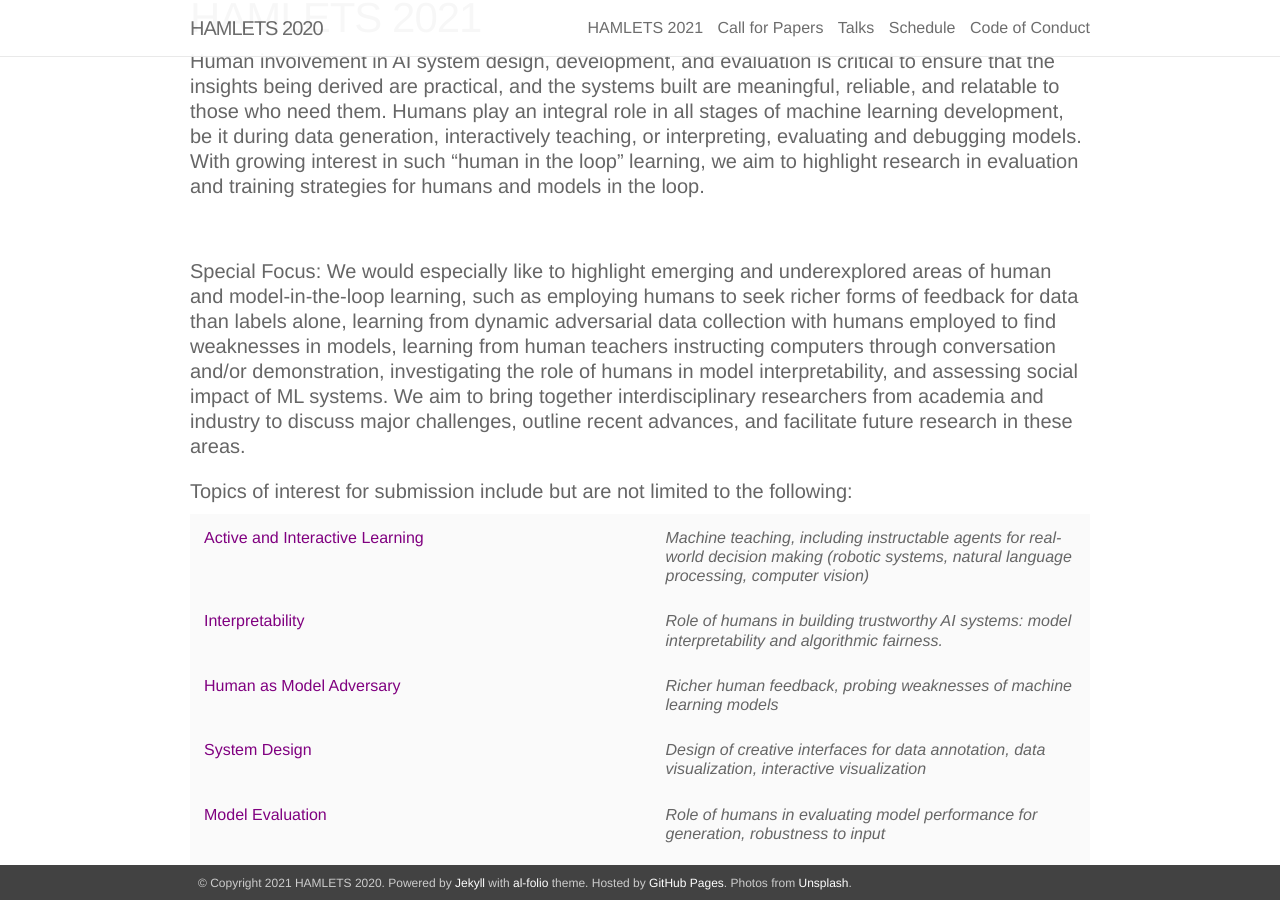
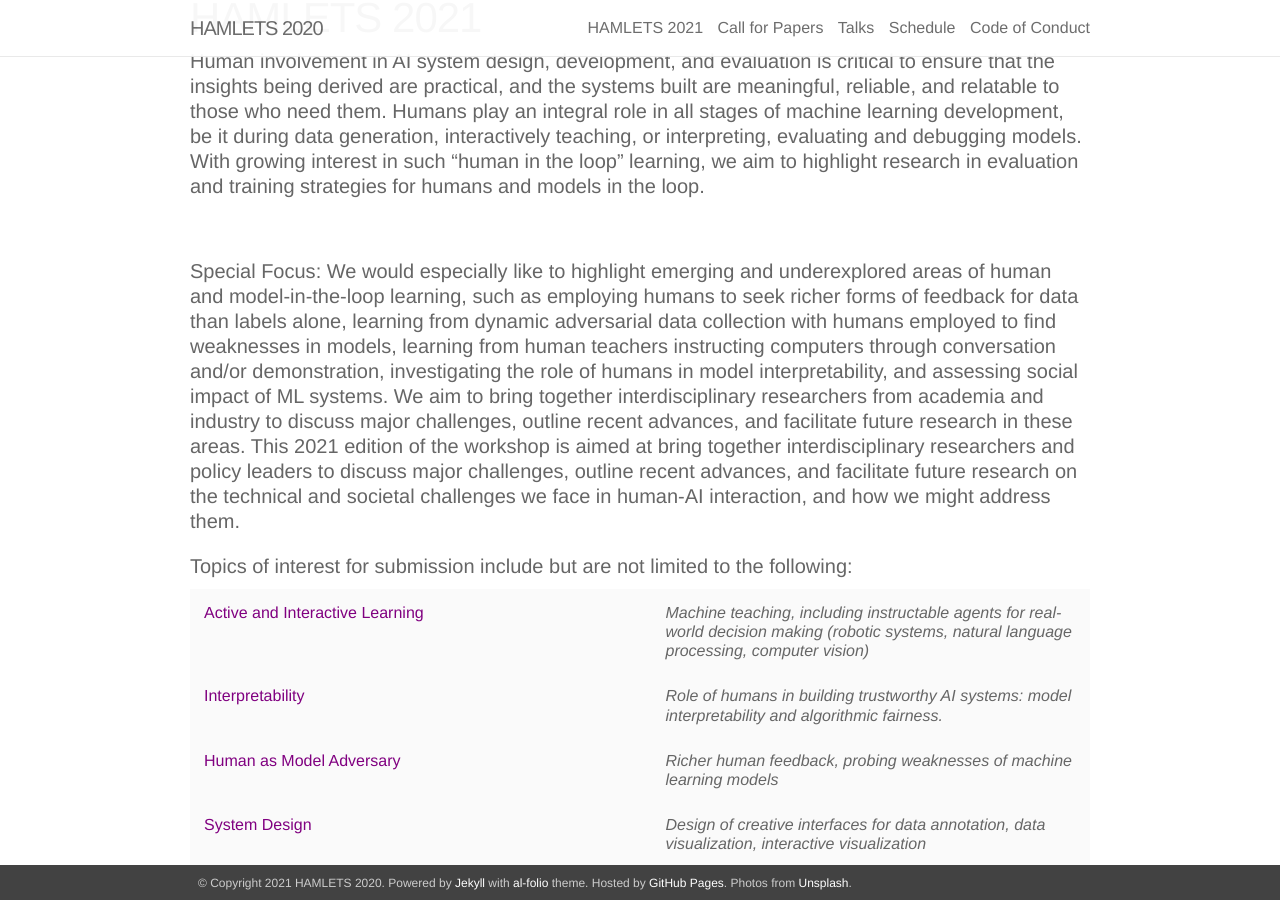
Before and after one commit to hamlets-workshop/hamlets-workshop.github.io, a Jekyll site: the page built from _pages/01_hamlets2021.md, in a window 1280 px wide and 900 px high, scrolled down 332 px. Built offline with Jekyll 4.4.1, drawn with Linux system fonts in a browser that asks for light colours; nearby versions of some CDN libraries.

Commit message:
Update 01_hamlets2021.md

```diff
--- a/_pages/01_hamlets2021.md
+++ b/_pages/01_hamlets2021.md
@@ -12,7 +12,7 @@ news: true
 social: true
 organizers: true
 ---
-#### <strong>Special Focus</strong>: We would especially like to highlight emerging and underexplored areas of human and model-in-the-loop learning, such as employing humans to seek richer forms of feedback for data than labels alone, learning from dynamic adversarial data collection with humans employed to find weaknesses in models, learning from human teachers instructing computers through conversation and/or demonstration, investigating the role of humans in model interpretability, and assessing social impact of ML systems. We aim to bring together interdisciplinary researchers from academia and industry to discuss major challenges, outline recent advances, and facilitate future research in these areas.
+#### <strong>Special Focus</strong>: We would especially like to highlight emerging and underexplored areas of human and model-in-the-loop learning, such as employing humans to seek richer forms of feedback for data than labels alone, learning from dynamic adversarial data collection with humans employed to find weaknesses in models, learning from human teachers instructing computers through conversation and/or demonstration, investigating the role of humans in model interpretability, and assessing social impact of ML systems. We aim to bring together interdisciplinary researchers from academia and industry to discuss major challenges, outline recent advances, and facilitate future research in these areas.  This 2021 edition of the workshop is aimed at bring together interdisciplinary researchers and policy leaders to discuss major challenges, outline recent advances, and facilitate future research on the technical and societal challenges we face in human-AI interaction, and how we might address them.
 
 #### Topics of interest for submission include but are not limited to the following:
 
```
Also changed, not shown: other parts of _pages/01_hamlets2021.md (+1 -1 lines).
